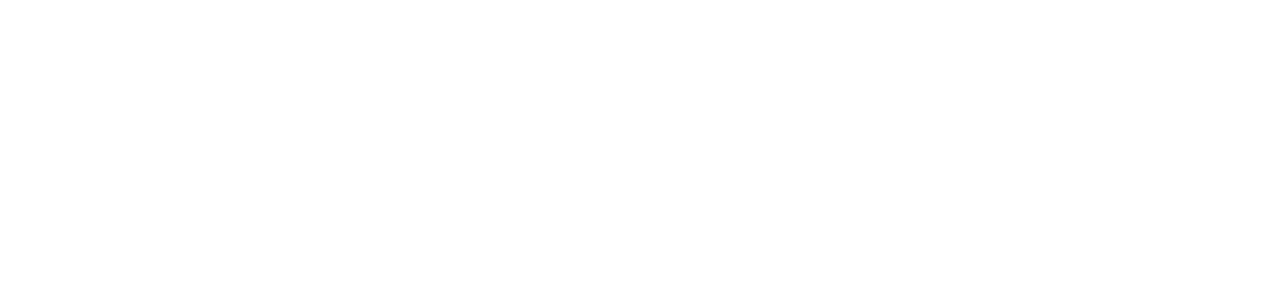
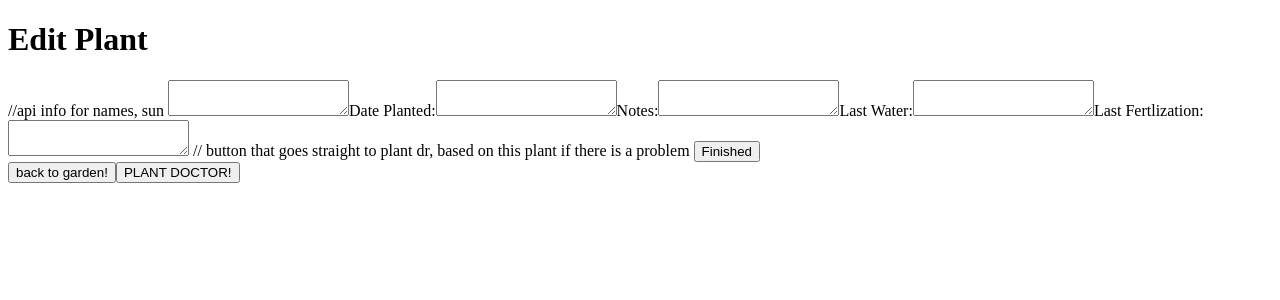
Before and after one commit to JenniferRowland1987/garden-whisperer-app, an Angular app: page /edit-plant/1 in a window 1280 px wide. Before the commit this address led to /. Shown: the top 300 px of the page. Built offline with nearby package versions, Linux system fonts and the light colour scheme; no server answers.

Commit message:
updated routing
routing

```diff
--- a/src/app/app-routing.module.ts
+++ b/src/app/app-routing.module.ts
@@ -15,7 +15,7 @@ const routes: Routes = [
 
   {path: '', redirectTo: 'login', pathMatch: 'full'},
   {path: 'addplant', component: AddPlantComponent},
-  {path: 'edit-plant', component: EditPlantComponent},
+  {path: 'edit-plant/:id', component: EditPlantComponent},
   {path: 'garden/:userId', component: GardenPageComponent}, //updated routing to take a userid parameter
   {path: 'login', component: LoginComponent},
   {path: 'plant-details/:id', component: PlantDetailsComponent},
--- a/src/app/edit-plant/edit-plant.component.html
+++ b/src/app/edit-plant/edit-plant.component.html
@@ -21,5 +21,6 @@
         </div>
 
     </form>
-    <button routerLink="/garden">back to garden!</button>
+    <button (click)="navigateToGarden()">back to garden!</button>
+    <button (click)="navigateToDoctor()">PLANT DOCTOR!</button>
 </div>
--- a/src/app/edit-plant/edit-plant.component.ts
+++ b/src/app/edit-plant/edit-plant.component.ts
@@ -53,4 +53,12 @@ export class EditPlantComponent implements OnInit {
       this.router.navigate(['/plant-details', this.id]);
     });
   }
+
+  navigateToGarden(){
+    this.router.navigate(['/garden', this.plant.userId]);
+  }
+
+  navigateToDoctor(){
+    this.router.navigate(['/plant-dr', this.plant.commonName]);
+  }
 }
--- a/src/app/plant-details/plant-details.component.html
+++ b/src/app/plant-details/plant-details.component.html
@@ -7,6 +7,7 @@
     <!-- Display plant details -->
     <p><strong>Common Name:</strong> {{ plant.commonName }}</p>
     <p><strong>Scientific Name:</strong> {{ plant.scientificName }}</p>
+    <p>Water Requirements: {{plant.watering}}</p>
 
 
     <!-- Add other plant details here based on your data structure -->
@@ -22,3 +23,5 @@
     <p>Plant details not found.</p>
   </div>
 </div>
+<button (click)="navigateToGarden()">Back to Garden</button>
+<button (click)="navigateToEdit()">Update Plant</button>
--- a/src/app/plant-details/plant-details.component.ts
+++ b/src/app/plant-details/plant-details.component.ts
@@ -2,7 +2,7 @@ import { Component, OnInit } from '@angular/core';
 import { PlantService } from '../plant.service';
 import { GardenService } from '../garden.service';
 import { PlantDrService } from '../plant-dr.service';
-import { ActivatedRoute } from '@angular/router';
+import { ActivatedRoute, Router } from '@angular/router';
 
 
 
@@ -18,7 +18,8 @@ export class PlantDetailsComponent {
     private gardenService:GardenService,
     private plantService: PlantService,
     private plantDrService: PlantDrService,
-    private route: ActivatedRoute
+    private route: ActivatedRoute,
+    private router: Router
 
     ){}
 
@@ -45,9 +46,22 @@ export class PlantDetailsComponent {
             this.plantService.getPlantById(perenualId).subscribe((data) => {
               //console.log(`data: ${JSON.stringify(data)}`);
               plants.imageUrl = data.default_image?.regular_url;
+              plants.watering = data.watering;
             });
           }
       });
+  }
+
+  navigateToGarden(){
+    this.router.navigate(['/garden', this.plant.userId]);
+  }
+
+  navigateToEdit(){
+    this.router.navigate(['/edit-plant', this.plant.id]);
+  }
+
+  navigateToDoctor(){
+    this.router.navigate([]);
   }
 }
 
```
